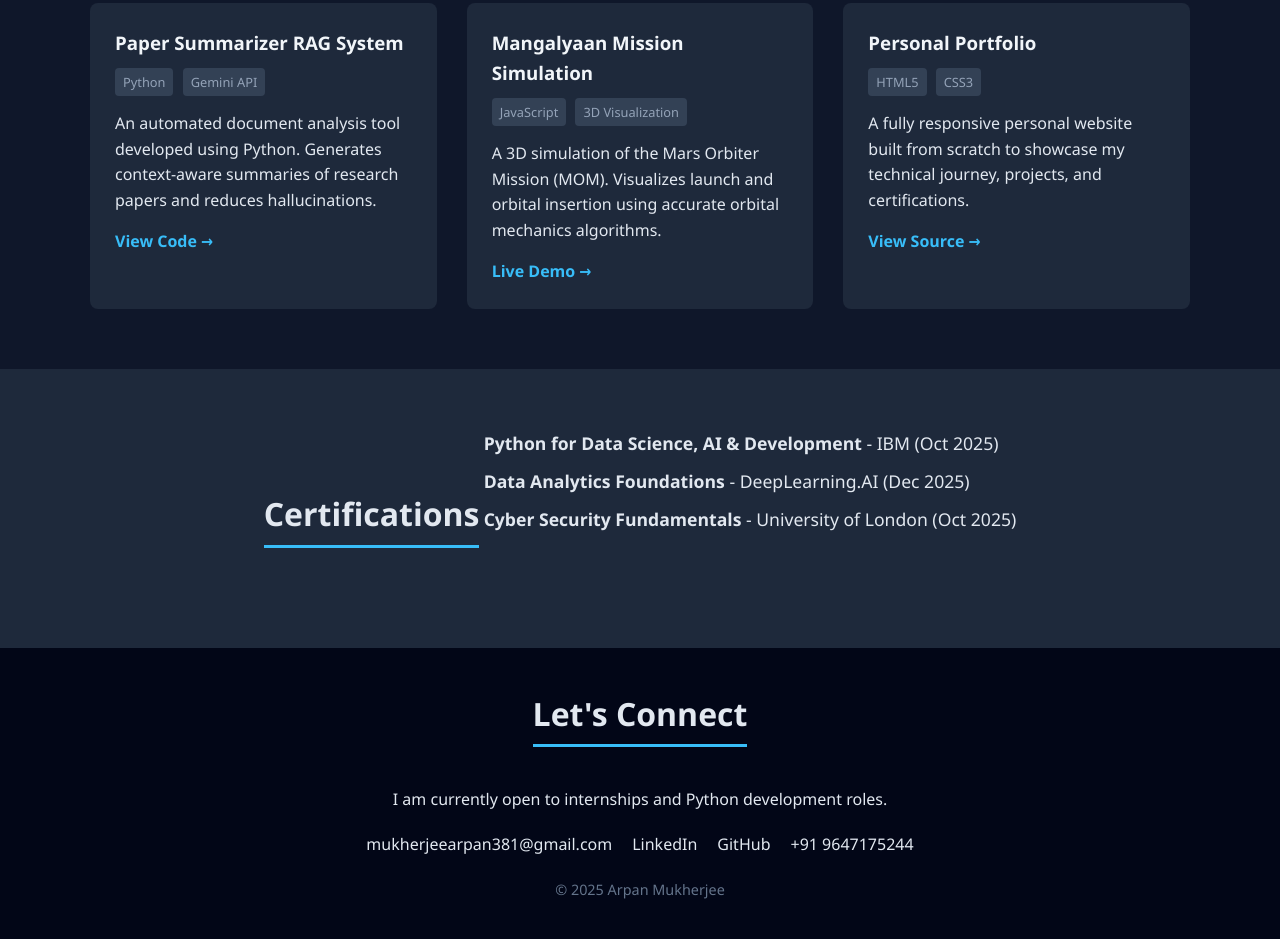
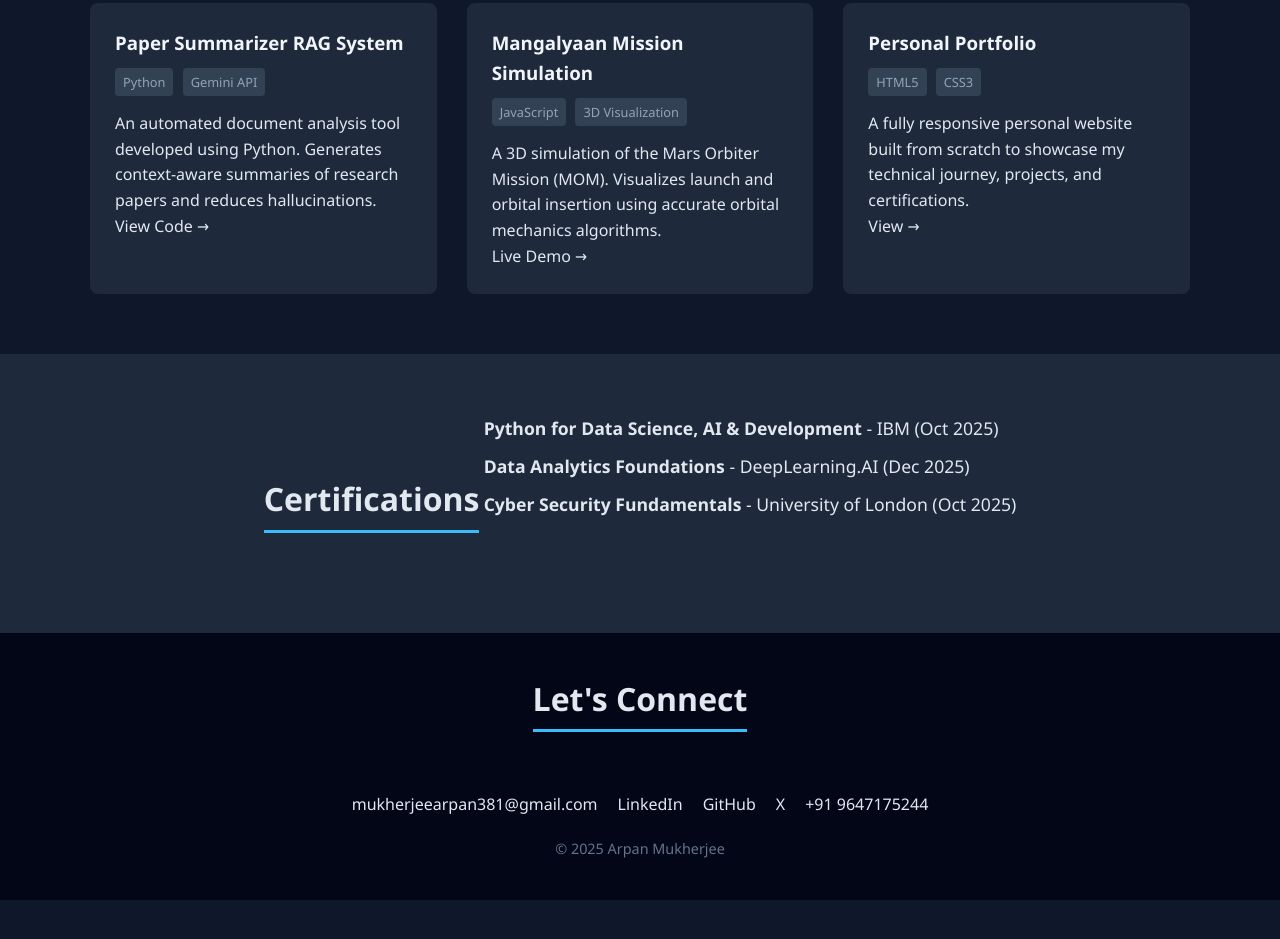
Before and after one commit to arpanmukherjee38/-My-Portfolio, a plain HTML site: page index.html in a window 1280 px wide. Shown: the part 1507-2446 px from the top of the page. After the commit the page ends 2407 px from the top, so only its background shows below. Drawn offline with Linux system fonts and the light colour scheme.

Commit message:
Update index.html

```diff
--- a/index.html
+++ b/index.html
@@ -25,7 +25,7 @@
             <p>Transforming complex problems into code using Python, AI, and Data Structures.</p>
             <div class="hero-buttons">
                 <a href="#projects" class="btn primary-btn">View My Work</a>
-                <a href="arpan_mukherjee_resume.pdf" class="btn secondary-btn" download>Download Resume</a>
+                <a href="arpan_mukherjee_resume_2.docx" class="btn secondary-btn" download>Download Resume</a>
             </div>
         </div>
     </header>
@@ -34,7 +34,7 @@
         <div class="container">
             <h2>About Me</h2>
             <p class="about-text">
-                I am a Bachelor of Robotics and AI Engineering student at UEM Kolkata with a GPA of 7.80.
+                I am a Bachelor of Robotics and AI Engineering student at UEM Kolkata.
                 My passion lies in software development, specifically focusing on Python, Data Structures & Algorithms,
                 and Object-Oriented Programming. I enjoy building tools that solve real-world problems, from
                 document analysis systems to 3D space simulations.
@@ -71,21 +71,21 @@
                     <h3>Paper Summarizer RAG System</h3>
                     <span class="tag">Python</span> <span class="tag">Gemini API</span>
                     <p>An automated document analysis tool developed using Python. Generates context-aware summaries of research papers and reduces hallucinations.</p>
-                    <a href="#" class="project-link">View Code &rarr;</a>
+                    <a href="#" class="https://github.com/arpanmukherjee38/RAG">View Code &rarr;</a>
                 </div>
 
                 <div class="project-card">
                     <h3>Mangalyaan Mission Simulation</h3>
                     <span class="tag">JavaScript</span> <span class="tag">3D Visualization</span>
                     <p>A 3D simulation of the Mars Orbiter Mission (MOM). Visualizes launch and orbital insertion using accurate orbital mechanics algorithms.</p>
-                    <a href="#" class="project-link">Live Demo &rarr;</a>
+                    <a href="#" class="https://arpanmukherjee38.github.io/mangalyaan-game/">Live Demo &rarr;</a>
                 </div>
 
                 <div class="project-card">
                     <h3>Personal Portfolio</h3>
                     <span class="tag">HTML5</span> <span class="tag">CSS3</span>
                     <p>A fully responsive personal website built from scratch to showcase my technical journey, projects, and certifications.</p>
-                    <a href="#" class="project-link">View Source &rarr;</a>
+                    <a href="#" class="https://arpanmukherjee38.github.io/-My-Portfolio/">View &rarr;</a>
                 </div>
 
             </div>
@@ -106,11 +106,11 @@
     <footer id="contact">
         <div class="container">
             <h2>Let's Connect</h2>
-            <p>I am currently open to internships and Python development roles.</p>
             <div class="contact-links">
                 <a href="mailto:mukherjeearpan381@gmail.com">mukherjeearpan381@gmail.com</a>
                 <a href="https://www.linkedin.com/in/arpan-mukherjee38" target="_blank">LinkedIn</a>
                 <a href="https://github.com/arpanmukherjee38" target="_blank">GitHub</a>
+                <a href="https://x.com/Arpan93727/" target="_blank">X</a>
                 <span>+91 9647175244</span>
             </div>
             <p class="copyright">&copy; 2025 Arpan Mukherjee</p>
```
